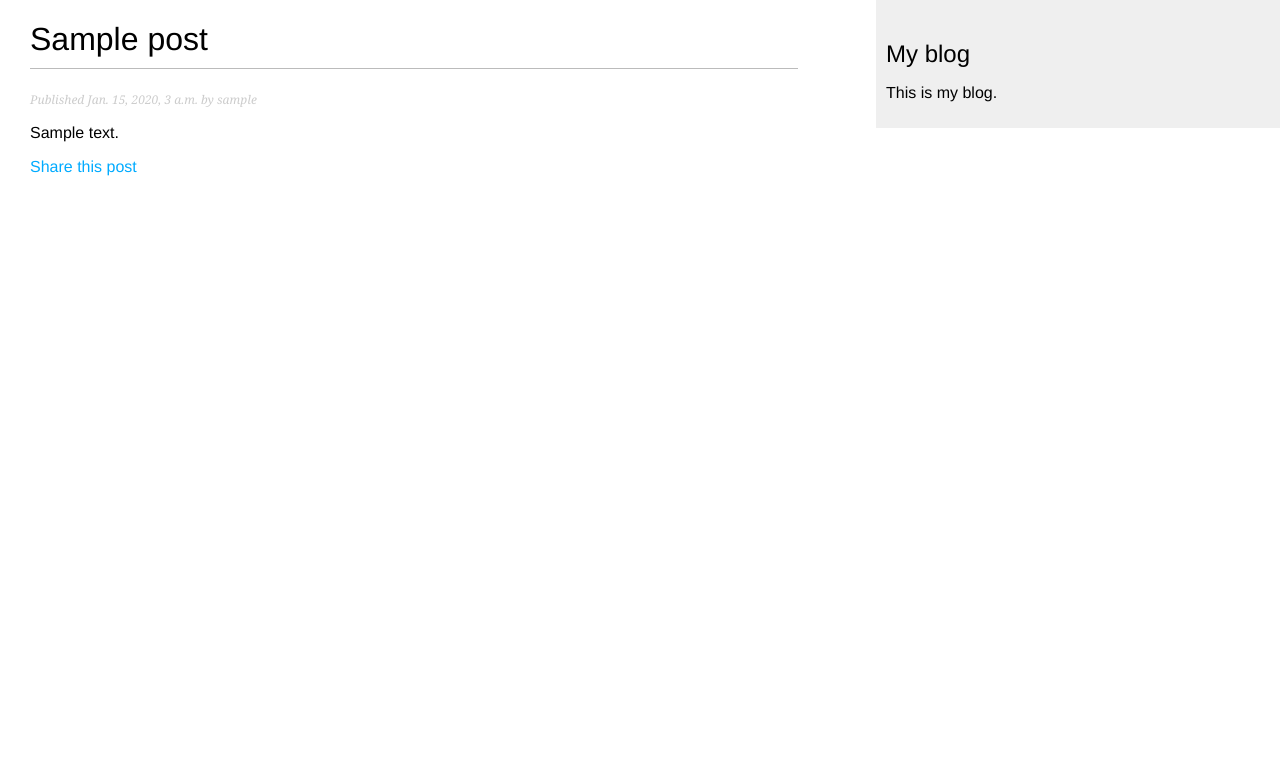
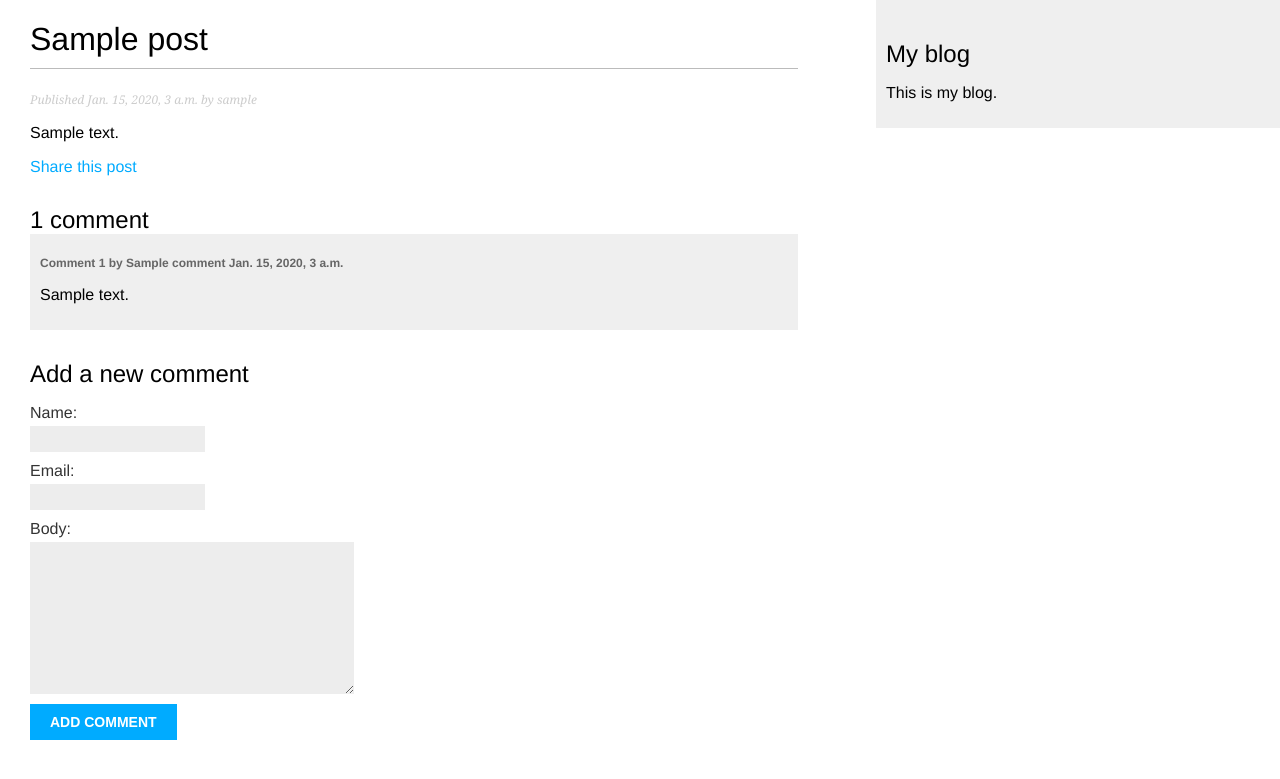
Before and after one commit to echeadle/2_Django, a Django app: a page that uses mysite/blog/templates/blog/post/detail.html in a window 1280 px wide. Shown: the top 779 px of the page. Run offline with Django 4.2, Linux system fonts and the light colour scheme; tables that the repository leaves empty hold one stand-in row (values such as "Sample post").

Commit message:
Add comments forms and handling

```diff
--- a/mysite/blog/forms.py
+++ b/mysite/blog/forms.py
@@ -1,4 +1,5 @@
 from django import forms
+from .models import Comment
 
 
 class EmailPostForm(forms.Form):
@@ -7,3 +8,9 @@ class EmailPostForm(forms.Form):
     to = forms.EmailField()
     comments = forms.CharField(required=False,
                                widget=forms.Textarea)
+
+
+class CommentForm(forms.ModelForm):
+    class Meta:
+        model = Comment
+        fields = ['name', 'email', 'body']
--- a/mysite/blog/templates/blog/post/detail.html
+++ b/mysite/blog/templates/blog/post/detail.html
@@ -4,13 +4,30 @@
 
 {% block content %}
   <h1>{{ post.title }}</h1>
-    <p class="date">
-      Published {{ post.publish }} by {{ post.author }}
-    </p>
+  <p class="date">
+    Published {{ post.publish }} by {{ post.author }}
+  </p>
   {{ post.body|linebreaks }}
   <p>
     <a href="{% url "blog:post_share" post.id %}">
       Share this post
     </a>
   </p>
+  {% with comments.count as total_comments %}
+    <h2>
+      {{ total_comments }} comment{{ total_comments|pluralize }}
+    </h2>
+  {% endwith %}
+  {% for comment in comments %}
+    <div class="comment">
+      <p class="info">
+        Comment {{ forloop.counter }} by {{ comment.name }}
+        {{ comment.created }}
+      </p>
+      {{ comment.body|linebreaks }}
+    </div>
+  {% empty %}
+    <p>There are no comments yet.</p>
+  {% endfor %}
+  {% include "blog/post/includes/comment_form.html" %}
 {% endblock %}
--- /dev/null
+++ b/mysite/blog/templates/blog/post/includes/comment_form.html
@@ -0,0 +1,6 @@
+<h2>Add a new comment</h2>
+<form action="{% url "blog:post_comment" post.id %}" method="post">
+  {{ form.as_p }}
+  {% csrf_token %}
+  <p><input type="submit" value="Add comment"></p>
+</form>
--- a/mysite/blog/urls.py
+++ b/mysite/blog/urls.py
@@ -4,7 +4,7 @@ from . import views
 app_name = 'blog'
 
 urlpatterns = [
-    # post views
+    # Post views
     # path('', views.post_list, name='post_list'),
     path('', views.PostListView.as_view(), name='post_list'),
     path('<int:year>/<int:month>/<int:day>/<slug:post>/',
@@ -12,4 +12,6 @@ urlpatterns = [
          name='post_detail'),
     path('<int:post_id>/share/',
          views.post_share, name='post_share'),
+    path('<int:post_id>/comment/',
+         views.post_comment, name='post_comment'),
 ]
--- a/mysite/blog/views.py
+++ b/mysite/blog/views.py
@@ -1,26 +1,30 @@
-from django.shortcuts import render, get_object_or_404
-from .models import Post
+from django.shortcuts import render, get_object_or_404, redirect
+from .models import Post, Comment
 from django.core.paginator import Paginator, EmptyPage,\
                                   PageNotAnInteger
 from django.views.generic import ListView
-from .forms import EmailPostForm
+from .forms import EmailPostForm, CommentForm
 from django.core.mail import send_mail
+from django.views.decorators.http import require_POST
 
 
 def post_list(request):
     # posts = Post.published.all()
     post_list = Post.published.all()
+    # Pagination with 3 posts per page
     paginator = Paginator(post_list, 3)
     page_number = request.GET.get('page', 1)
     try:
         posts = paginator.page(page_number)
     except PageNotAnInteger:
+        # If page_number is not an integer deliver the first page
         posts = paginator.page(1)
     except EmptyPage:
+        # If page_number is out of range deliver last page of results
         posts = paginator.page(paginator.num_pages)
     return render(request,
-                  'blog/post/list.html',
-                  {'posts': posts})
+                 'blog/post/list.html',
+                 {'posts': posts})
 
 
 def post_detail(request, year, month, day, post):
@@ -30,10 +34,16 @@ def post_detail(request, year, month, day, post):
                              publish__year=year,
                              publish__month=month,
                              publish__day=day)
+    # List of active comments for this post
+    comments = post.comments.filter(active=True)
+    # Form for users to comment
+    form = CommentForm()
 
     return render(request,
                   'blog/post/detail.html',
-                  {'post': post})
+                  {'post': post,
+                   'comments': comments,
+                   'form': form})
 
 
 class PostListView(ListView):
@@ -47,14 +57,18 @@ class PostListView(ListView):
 
 
 def post_share(request, post_id):
-    post = get_object_or_404(Post, id=post_id, status=Post.Status.PUBLISHED)
+    # Retrieve post by id
+    post = get_object_or_404(Post, id=post_id, \
+                                   status=Post.Status.PUBLISHED)
     sent = False
-    if request.method == "POST":
+
+    if request.method == 'POST':
+        # Form was submitted
         form = EmailPostForm(request.POST)
         if form.is_valid():
+            # Form fields passed validation
             cd = form.cleaned_data
-            post_url = request.build_absolute_uri(
-                post.get_absolute_url())
+            post_url = request.build_absolute_uri(post.get_absolute_url())
             subject = f"{cd['name']} recommends you read " \
                       f"{post.title}"
             message = f"Read {post.title} at {post_url}\n\n" \
@@ -67,3 +81,22 @@ def post_share(request, post_id):
     return render(request, 'blog/post/share.html', {'post': post,
                                                     'form': form,
                                                     'sent': sent})
+
+
+@require_POST
+def post_comment(request, post_id):
+    post = get_object_or_404(Post, id=post_id, status=Post.Status.PUBLISHED)
+    comment = None
+    # A comment was posted
+    form = CommentForm(data=request.POST)
+    if form.is_valid():
+        # Create a Comment object without saving it to the database
+        comment = form.save(commit=False)
+        # Assign the post to the comment
+        comment.post = post
+        # Save the comment to the database
+        comment.save()
+    return render(request, 'blog/post/comment.html',
+                           {'post': post,
+                            'form': form,
+                            'comment': comment})
```
Also changed, not shown: mysite/blog/templates/blog/post/comment.html (added, +10 -0 lines).
